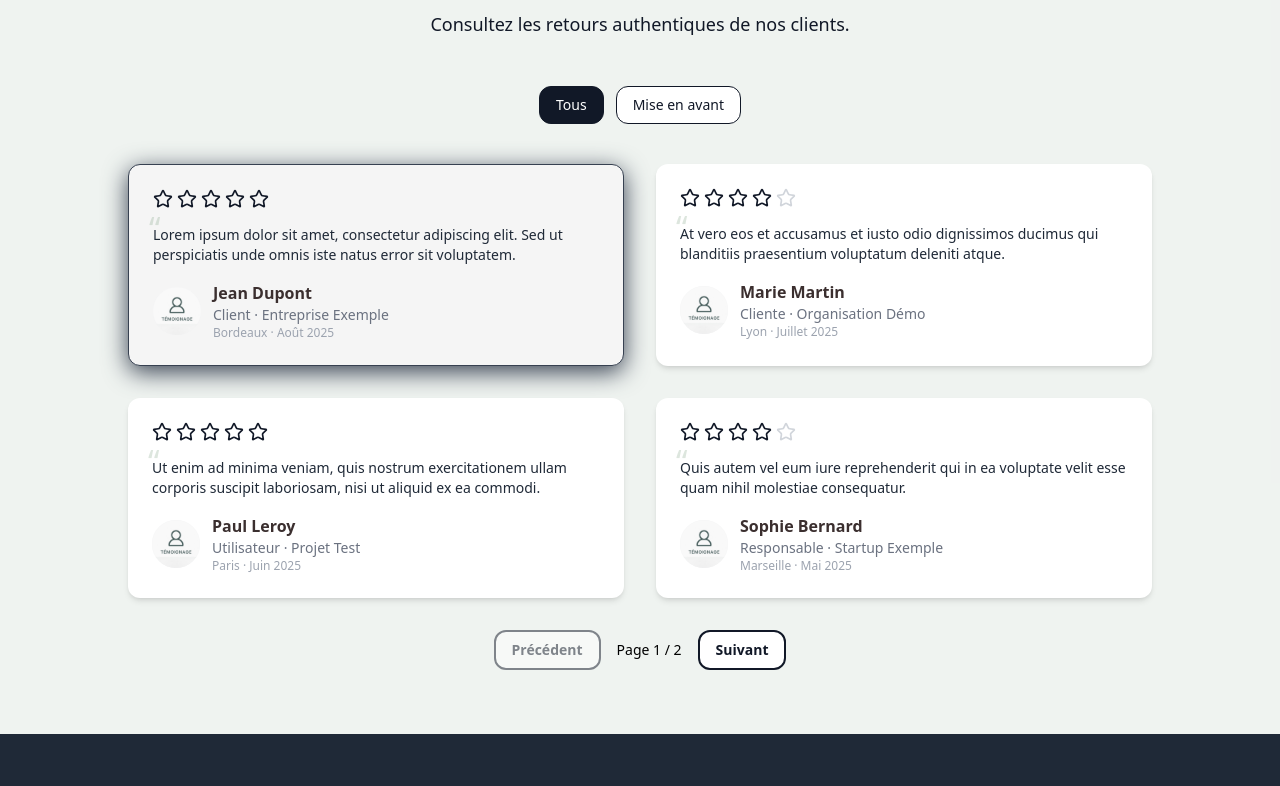
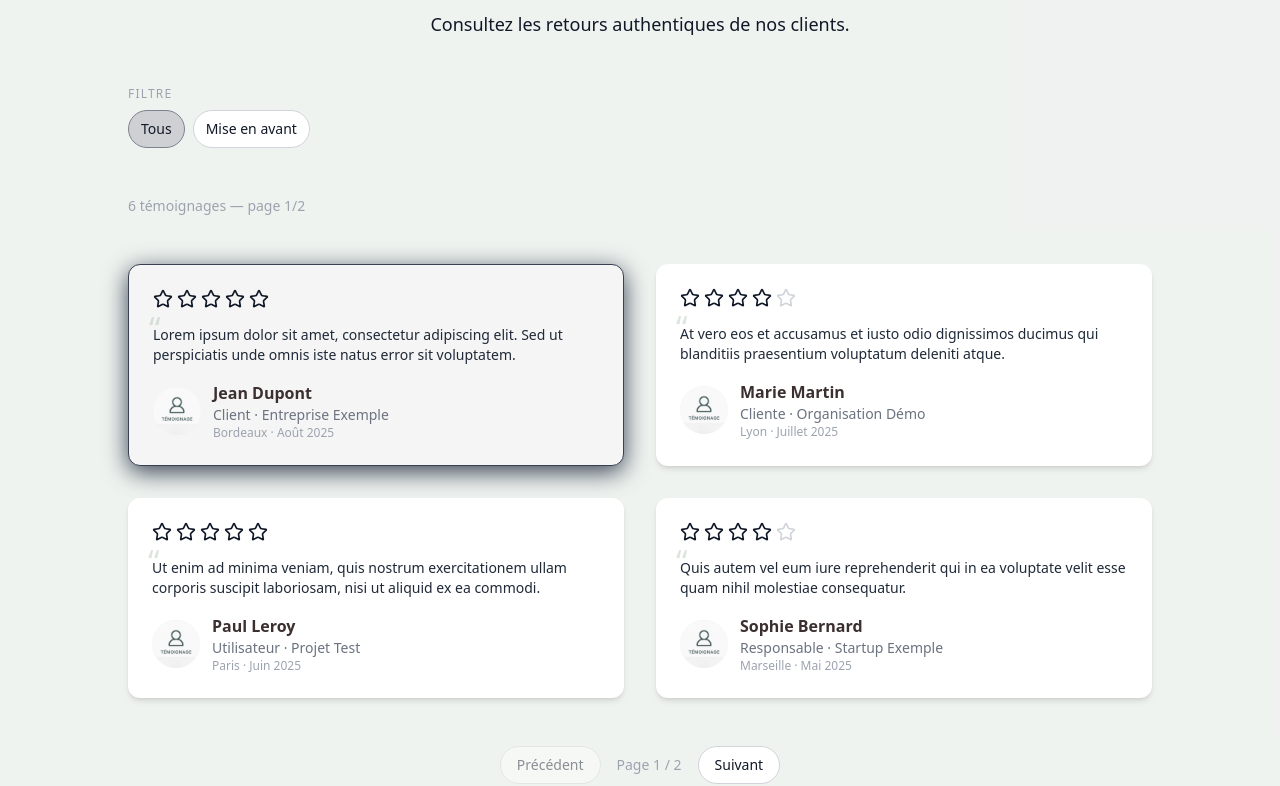
Before and after one commit to julienlisita/nextjs-ts-tailwind-template, a Next.js app: page /testimonials in a window 1280 px wide. Shown: the part 534-1320 px from the top of the page. Built offline with nearby package versions, Linux system fonts and the light colour scheme.

Commit message:
refactor: compose TestimonialsSection with filters, grid and pagination

```diff
--- a/src/components/testimonials/TestimonialsSection.tsx
+++ b/src/components/testimonials/TestimonialsSection.tsx
@@ -2,14 +2,53 @@
 
 'use client';
 
+import { useMemo, useState } from 'react';
 import type { Testimonial } from '@/types/testimonial';
-import FeaturesGrid from '../patterns/FeaturesGrid';
+
 import Section from '../layout/Section';
 import SectionWrapper from '../layout/SectionWrapper';
 import HeaderBlock from '../patterns/HeaderBlock';
-import { TestimonialCard } from './TestimonialCard';
+import Pagination from '../navigation/Pagination';
+import TestimonialsFilters, { TestimonialTab } from './TestimonialsFilters';
+import TestimonialsGrid from './TestimonialsGrid';
+
+const PAGE_SIZE = 4;
+
+function clamp(n: number, min: number, max: number) {
+  return Math.max(min, Math.min(max, n));
+}
 
 export default function TestimonialsSection({ items }: { items: ReadonlyArray<Testimonial> }) {
+  const [activeTab, setActiveTab] = useState<TestimonialTab>('all');
+  const [page, setPage] = useState(1);
+
+  // filtrage
+  const filtered = useMemo(() => {
+    if (activeTab === 'featured') return items.filter((t) => Boolean(t.highlight));
+    return items;
+  }, [items, activeTab]);
+
+  // pagination
+  const totalPages = useMemo(
+    () => Math.max(1, Math.ceil(filtered.length / PAGE_SIZE)),
+    [filtered.length]
+  );
+
+  const safePage = useMemo(() => clamp(page, 1, totalPages), [page, totalPages]);
+
+  const pageItems = useMemo(() => {
+    const start = (safePage - 1) * PAGE_SIZE;
+    return filtered.slice(start, start + PAGE_SIZE);
+  }, [filtered, safePage]);
+
+  const onChangeTab = (tab: TestimonialTab) => {
+    setActiveTab(tab);
+    setPage(1); // reset pagination à chaque changement de filtre
+  };
+
+  const onPrev = () => setPage((p) => clamp(p - 1, 1, totalPages));
+  const onNext = () => setPage((p) => clamp(p + 1, 1, totalPages));
+
   return (
     <Section bgColor="#A8D5BA15">
       <SectionWrapper>
@@ -20,30 +59,23 @@ export default function TestimonialsSection({ items }: { items: ReadonlyArray<Te
           align="center"
         />
 
-        <FeaturesGrid
-          items={items}
-          tabs={[
-            { label: 'Tous', value: 'all' },
-            { label: 'Mise en avant', value: 'featured' },
-          ]}
-          defaultTab="all"
-          filterByTab={(t, tab) => (tab === 'featured' ? Boolean(t.highlight) : true)}
-          gridClassName="grid grid-cols-1 sm:grid-cols-2 lg:grid-cols-2 gap-5 sm:gap-6 lg:gap-8"
-          pageSize={4}
-          renderItem={(t) => (
-            <TestimonialCard
-              name={t.name}
-              role={t.role}
-              company={t.company}
-              quote={t.quote}
-              rating={t.rating}
-              avatarUrl={t.avatarUrl}
-              displayDate={t.displayDate}
-              city={t.city}
-              highlight={t.highlight}
-              variant="default"
-            />
-          )}
+        <TestimonialsFilters activeTab={activeTab} onChangeTab={onChangeTab} />
+
+        <p className="font-ui text-sm mt-4" style={{ color: 'var(--color-muted)' }}>
+          {filtered.length} témoignage{filtered.length > 1 ? 's' : ''} — page {safePage}/
+          {totalPages}
+        </p>
+
+        <div className="mt-6">
+          <TestimonialsGrid items={pageItems} />
+        </div>
+
+        <Pagination
+          page={safePage}
+          totalPages={totalPages}
+          onPrev={onPrev}
+          onNext={onNext}
+          className="mt-8"
         />
       </SectionWrapper>
     </Section>
```
